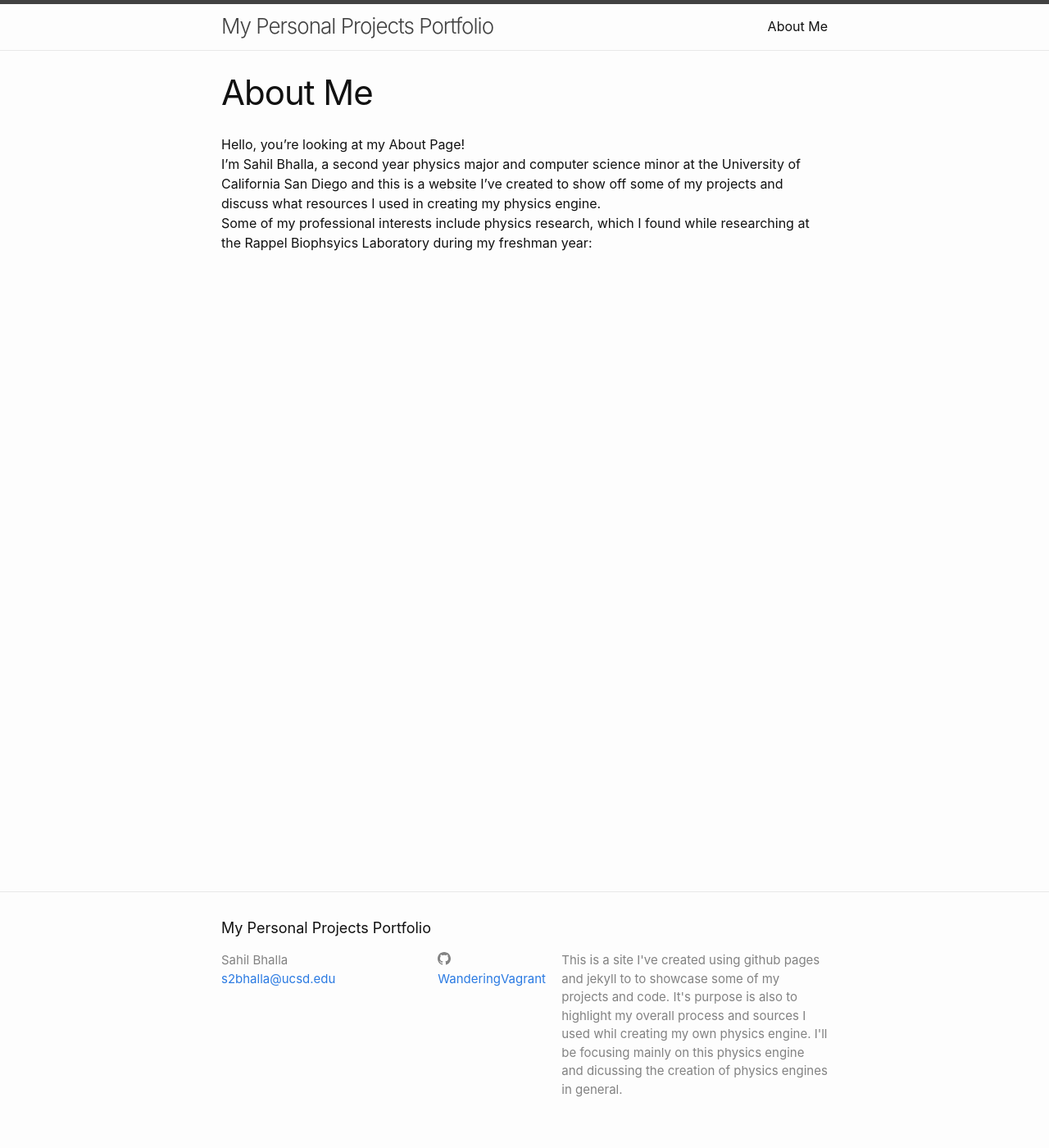
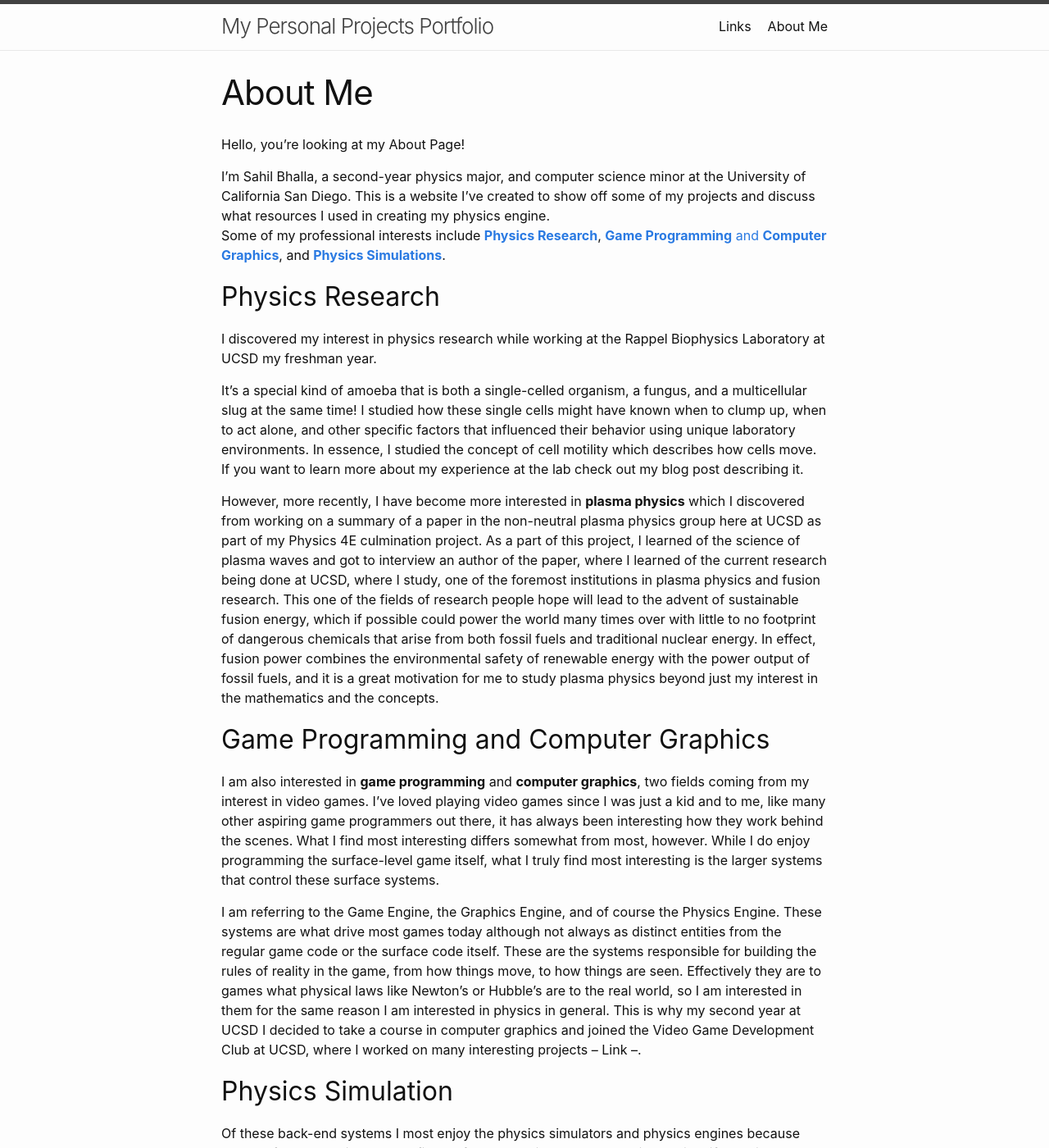
Before and after one commit to WanderingVagrant/WanderingVagrant.github.io, a Jekyll site: the page built from docs/about.markdown, in a window 1280 px wide and 1400 px high. Shown: the whole window at 82% size. Built offline with Jekyll 4.4.1, drawn with Linux system fonts in a browser that asks for light colours; some of the changed text lies outside the part shown.

Commit message:
About page

```diff
--- a/docs/_config.yml
+++ b/docs/_config.yml
@@ -22,8 +22,8 @@ title: My Personal Projects Portfolio
 email: s2bhalla@ucsd.edu
 description: >- # this means to ignore newlines until "baseurl:"
   This is a site I've created using github pages and jekyll to to showcase some of my projects and code.
-  It's purpose is also to highlight my overall process and sources I used whil creating my own physics engine.
-  I'll be focusing mainly on this physics engine and dicussing the creation of physics engines in general.
+  It's purpose is also to highlight my overall process and sources I used while creating my own physics engine.
+  I'll be focusing mainly on this physics engine and discussing the creation of physics engines in general.
 baseurl: "" # the subpath of your site, e.g. /blog
 url: "" # the base hostname & protocol for your site, e.g. http://example.com
 github_username:  WanderingVagrant
--- a/docs/about.markdown
+++ b/docs/about.markdown
@@ -3,6 +3,22 @@ layout: page
 title: About Me
 permalink: /about/
 ---
-Hello, you're looking at my About Page!\\
-I'm Sahil Bhalla, a second year physics major and computer science minor at the University of California San Diego and this is a website I've created to show off some of my projects and discuss what resources I used in creating my physics engine.\\
-Some of my professional interests include physics research, which I found while researching at the Rappel Biophsyics Laboratory during my freshman year:
+Hello, you're looking at my About Page!
+
+I'm Sahil Bhalla, a second-year physics major, and computer science minor at the University of California San Diego. This is a website I've created to show off some of my projects and discuss what resources I used in creating my physics engine.
+Some of my professional interests include [**Physics Research**](#physics-research), [**Game Programming** and **Computer Graphics**](#game-programming-and-computer-graphics), and [**Physics Simulations**](#physics-simulation).
+
+## Physics Research
+I discovered my interest in physics research while working at the Rappel Biophysics Laboratory at UCSD my freshman year.
+
+It's a special kind of amoeba that is both a single-celled organism, a fungus, and a multicellular slug at the same time! I studied how these single cells might have known when to clump up, when to act alone, and other specific factors that influenced their behavior using unique laboratory environments. In essence, I studied the concept of cell motility which describes how cells move. If you want to learn more about my experience at the lab check out my blog post describing it.
+
+However, more recently, I have become more interested in **plasma physics** which I discovered from working on a summary of a paper in the non-neutral plasma physics group here at UCSD as part of my Physics 4E culmination project. As a part of this project, I learned of the science of plasma waves and got to interview an author of the paper, where I learned of the current research being done at UCSD, where I study, one of the foremost institutions in plasma physics and fusion research. This one of the fields of research people hope will lead to the advent of sustainable fusion energy, which if possible could power the world many times over with little to no footprint of dangerous chemicals that arise from both fossil fuels and traditional nuclear energy. In effect, fusion power combines the environmental safety of renewable energy with the power output of fossil fuels, and it is a great motivation for me to study plasma physics beyond just my interest in the mathematics and the concepts.
+
+## Game Programming and Computer Graphics
+I am also interested in **game programming** and **computer graphics**, two fields coming from my interest in video games. I've loved playing video games since I was just a kid and to me, like many other aspiring game programmers out there, it has always been interesting how they work behind the scenes. What I find most interesting differs somewhat from most, however. While I do enjoy programming the surface-level game itself, what I truly find most interesting is the larger systems that control these surface systems.
+
+I am referring to the Game Engine, the Graphics Engine, and of course the Physics Engine. These systems are what drive most games today although not always as distinct entities from the regular game code or the surface code itself. These are the systems responsible for building the rules of reality in the game, from how things move, to how things are seen. Effectively they are to games what physical laws like Newton's or Hubble's are to the real world, so I am interested in them for the same reason I am interested in physics in general. This is why my second year at UCSD I decided to take a course in computer graphics and joined the Video Game Development Club at UCSD, where I worked on many interesting projects -- Link --.
+
+## Physics Simulation
+Of these back-end systems I most enjoy the physics simulators and physics engines because they perfectly combine my two fields of study and interests. A physics engine, if you didn't know, is what it sounds like, the part of a program that simulates real-life physics. They can be used in many different contexts, from video games, to biomedical research, to CGI in the most popular movies. I decided last summer that because of this, I would try to make my own all-purpose physics engine using basic physics and programming concepts. You can see my process and the basics of how physics engines work here --Link--.
--- a/docs/index.markdown
+++ b/docs/index.markdown
@@ -3,5 +3,5 @@
 # To modify the layout, see https://jekyllrb.com/docs/themes/#overriding-theme-defaults
 
 layout: home
-list_title: Pages
+list_title: Posts
 ---
```
Also changed, not shown: docs/Links.markdown (added, +8 -0 lines), docs/_posts/2021-06-06-Links-Page.markdown (deleted, +0 -7 lines).
